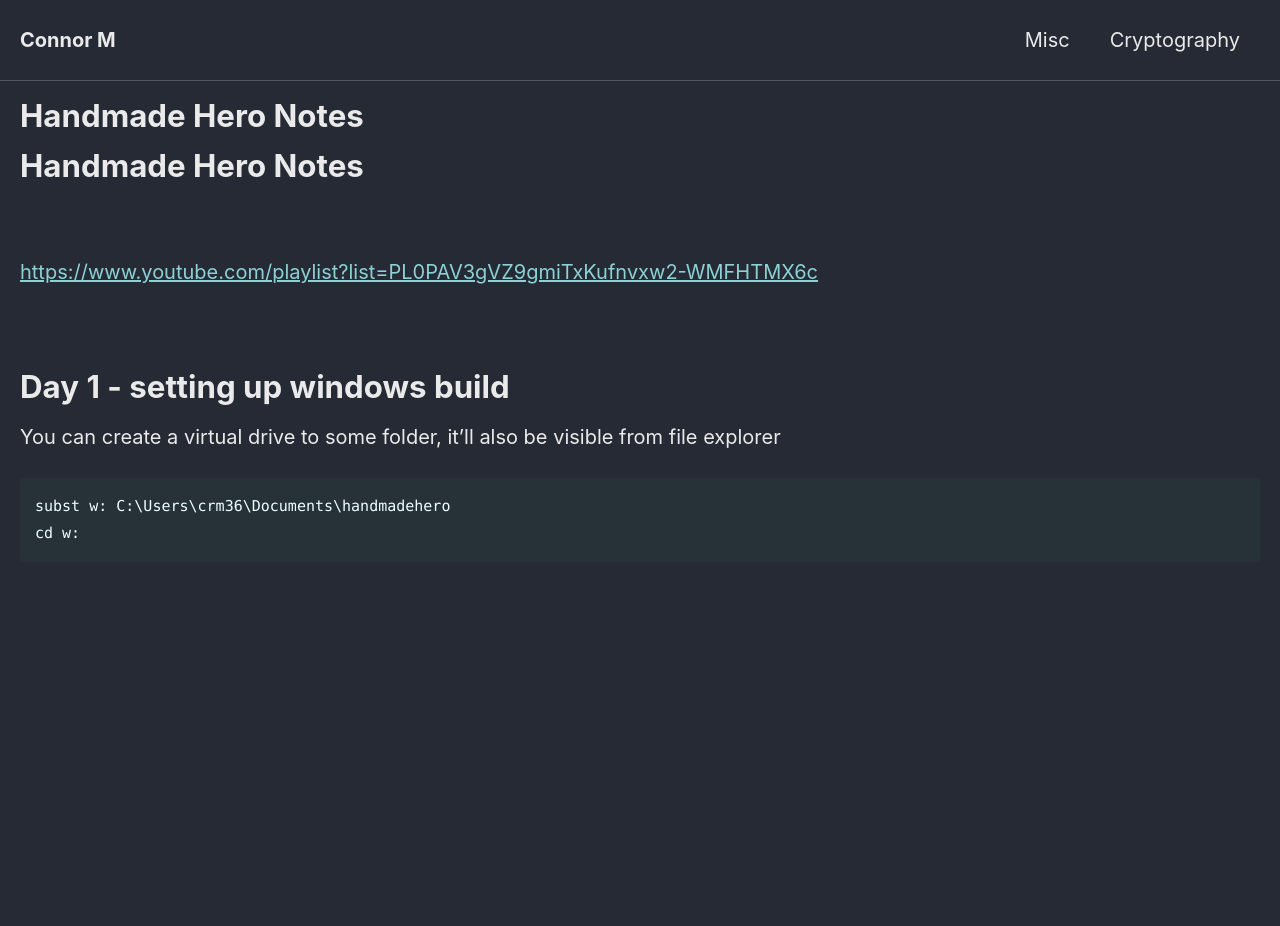
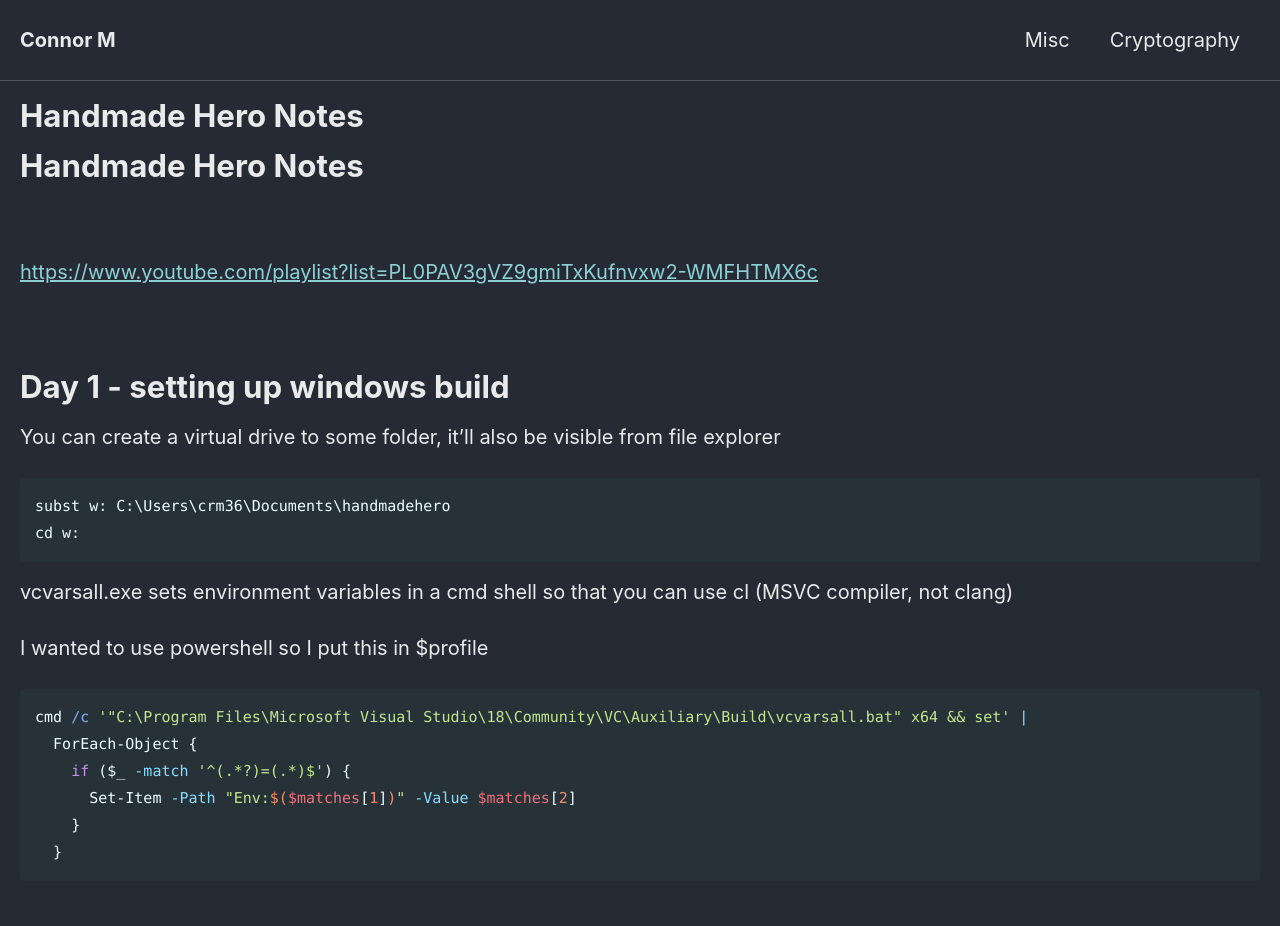
Before and after one commit to Connor-McCartney/Connor-McCartney.github.io, a Jekyll site: the page built from _pages/misc/HandmadeHeroNotes.md, in a window 1280 px wide. Built offline with Jekyll 4.4.1, drawn with Linux system fonts in a browser that asks for light colours; cached includes are drawn as plain includes; our own code applies the rules of GitHub Pages for plain Markdown files; before the commit the page ends 900 px from its top, so only the background shows below that.

Commit message:
Update HandmadeHeroNotes.md

````diff
--- a/_pages/misc/HandmadeHeroNotes.md
+++ b/_pages/misc/HandmadeHeroNotes.md
@@ -20,3 +20,18 @@ You can create a virtual drive to some folder, it'll also be visible from file e
 subst w: C:\Users\crm36\Documents\handmadehero
 cd w:
 ```
+
+
+
+vcvarsall.exe sets environment variables in a cmd shell so that you can use cl (MSVC compiler, not clang)
+
+I wanted to use powershell so I put this in $profile
+
+```powershell
+cmd /c '"C:\Program Files\Microsoft Visual Studio\18\Community\VC\Auxiliary\Build\vcvarsall.bat" x64 && set' |
+  ForEach-Object {
+    if ($_ -match '^(.*?)=(.*)$') {
+      Set-Item -Path "Env:$($matches[1])" -Value $matches[2]
+    }
+  }
+```
````
